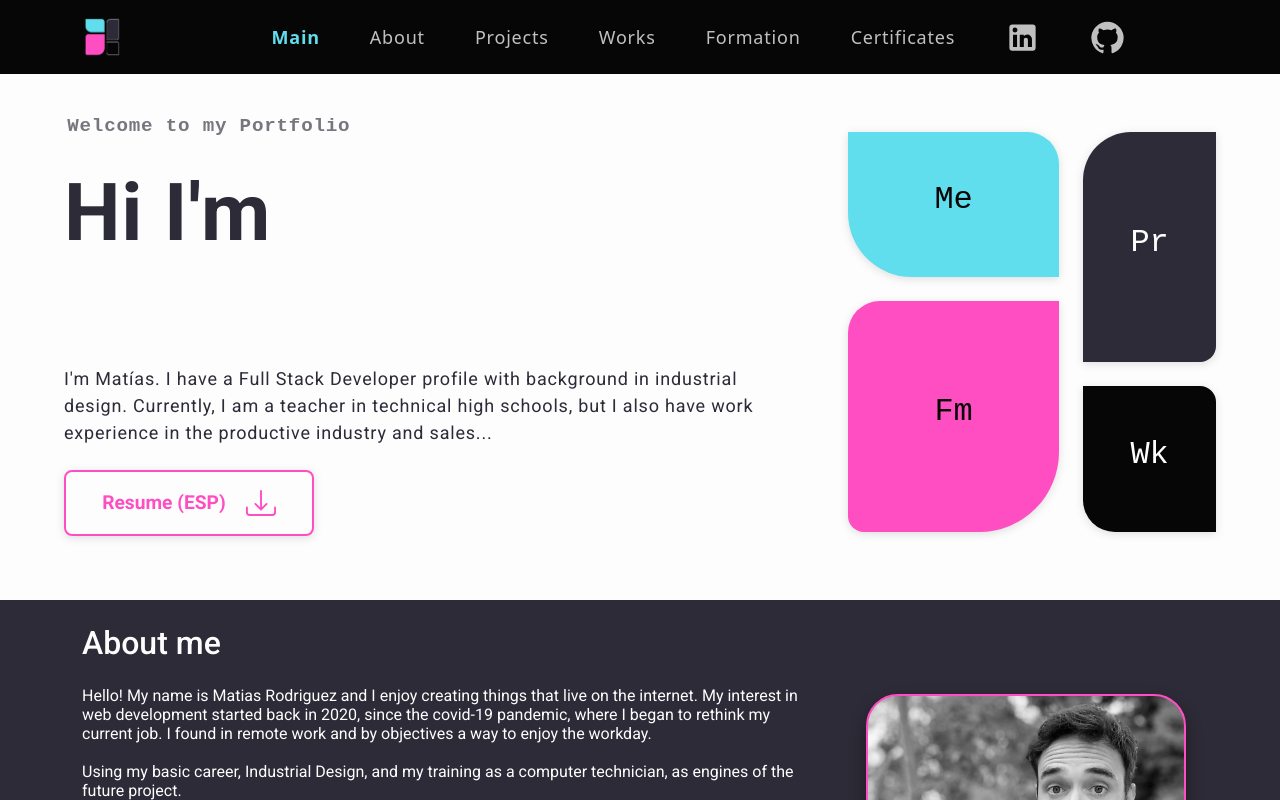
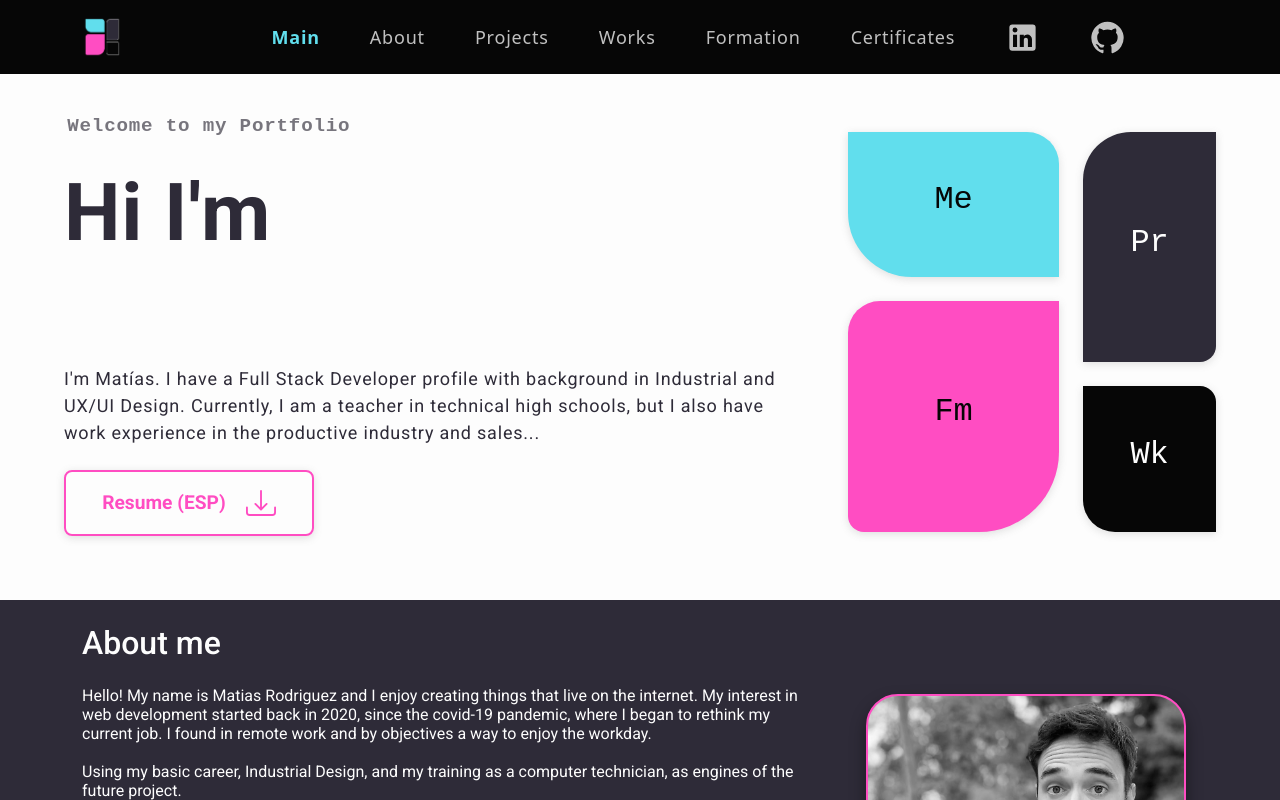
Before and after one commit to Matias-Rodriguez-UX/Portfolio-, a React (Create React App) app in the folder my-Porfolio/my-portfolio/: page / in a window 1280 px wide. Shown: the top 800 px of the page. Built offline with nearby package versions, Linux system fonts and the light colour scheme; the HTML template or start-up script is replaced by a standard one.

Commit message:
Update Main.jsx

```diff
--- a/my-Porfolio/my-portfolio/src/components/main/Main.jsx
+++ b/my-Porfolio/my-portfolio/src/components/main/Main.jsx
@@ -52,7 +52,7 @@ export default function Main() {
                         <div className="text-h1-title">
                             <h1>{`Hi I'm `}<br></br><span className="wrap"> {text}</span></h1>
                         </div>
-                        <p> I'm Matías. I have a Full Stack Developer profile with background in industrial design. Currently, I am a teacher in technical high schools, but I also have work experience in the productive industry and sales...</p>
+                        <p> I'm Matías. I have a Full Stack Developer profile with background in Industrial and UX/UI Design. Currently, I am a teacher in technical high schools, but I also have work experience in the productive industry and sales...</p>
                         <a href={documento} className="banner-button" download>Resume (ESP)<svg xmlns="http://www.w3.org/2000/svg" width="30" height="30" fill="currentColor" class="bi bi-download" viewBox="0 0 16 16">
                             <path d="M.5 9.9a.5.5 0 0 1 .5.5v2.5a1 1 0 0 0 1 1h12a1 1 0 0 0 1-1v-2.5a.5.5 0 0 1 1 0v2.5a2 2 0 0 1-2 2H2a2 2 0 0 1-2-2v-2.5a.5.5 0 0 1 .5-.5z"></path>
                             <path d="M7.646 11.854a.5.5 0 0 0 .708 0l3-3a.5.5 0 0 0-.708-.708L8.5 10.293V1.5a.5.5 0 0 0-1 0v8.793L5.354 8.146a.5.5 0 1 0-.708.708l3 3z"></path>
```
